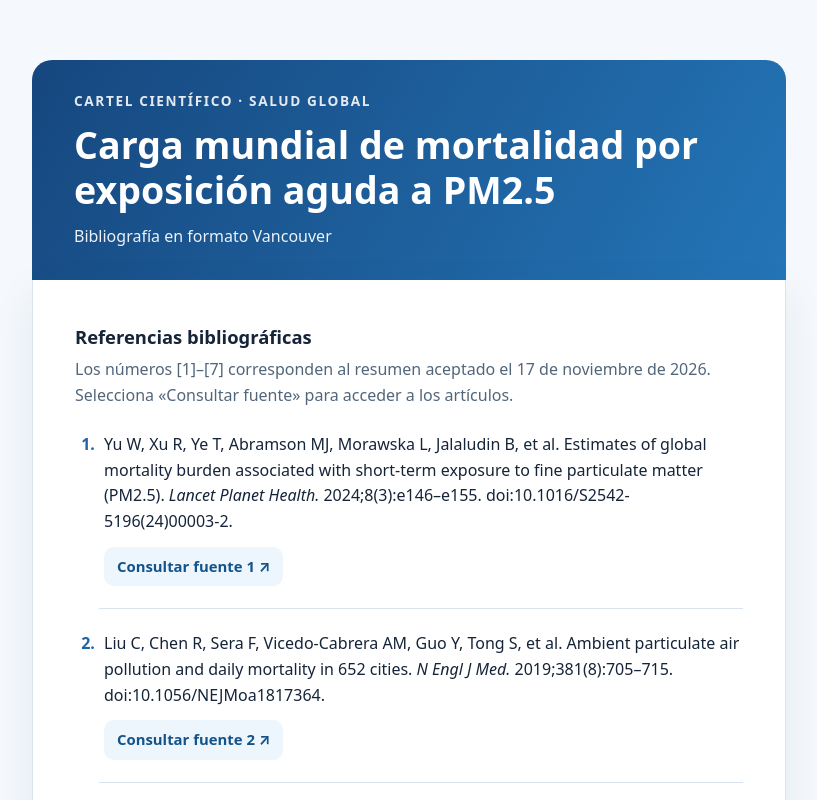
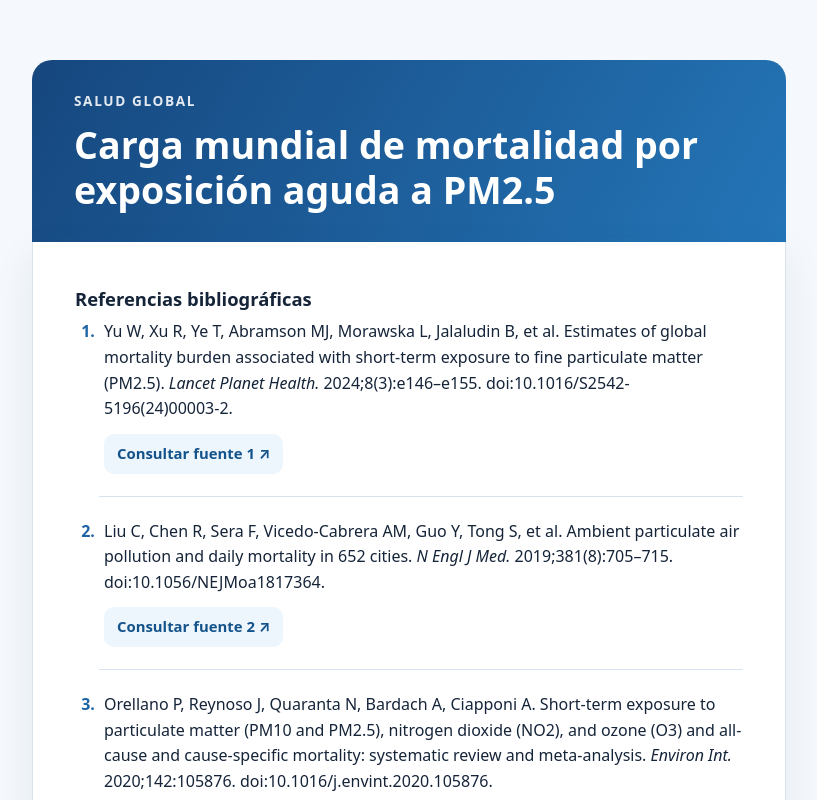
Before and after one commit to JRRMed/PM25_cartel, a plain HTML site: page index.html in a window 1280 px wide. Shown: the top 800 px of the page, without its empty margins (231-1048 px from the left). Drawn offline with Linux system fonts and the light colour scheme.

Commit message:
Update text in index.html for clarity

```diff
--- a/index.html
+++ b/index.html
@@ -164,18 +164,13 @@
   <div class="page">
     <!-- Encabezado -->
     <header>
-      <p class="overline">Cartel científico · Salud global</p>
+      <p class="overline">Salud global</p>
       <h1>Carga mundial de mortalidad por exposición aguda a PM2.5</h1>
-      <p class="subtitle">Bibliografía en formato Vancouver</p>
     </header>
 
     <!-- Referencias: el orden corresponde al resumen aceptado -->
     <main>
       <h2>Referencias bibliográficas</h2>
-      <p class="intro">
-        Los números [1]–[7] corresponden al resumen aceptado el 17 de noviembre de 2026.
-        Selecciona «Consultar fuente» para acceder a los artículos.
-      </p>
 
       <ol>
         <!-- Referencia [1] -->
@@ -290,7 +285,7 @@
 
     <!-- Pie de página -->
     <footer>
-      XI Jornada Universitaria de Carteles Científicos · Universidad Cuauhtémoc Aguascalientes
+      XI Jornada Universitaria de Carteles Científicos: Universidad Cuauhtémoc Aguascalientes
     </footer>
   </div>
 </body>
```
